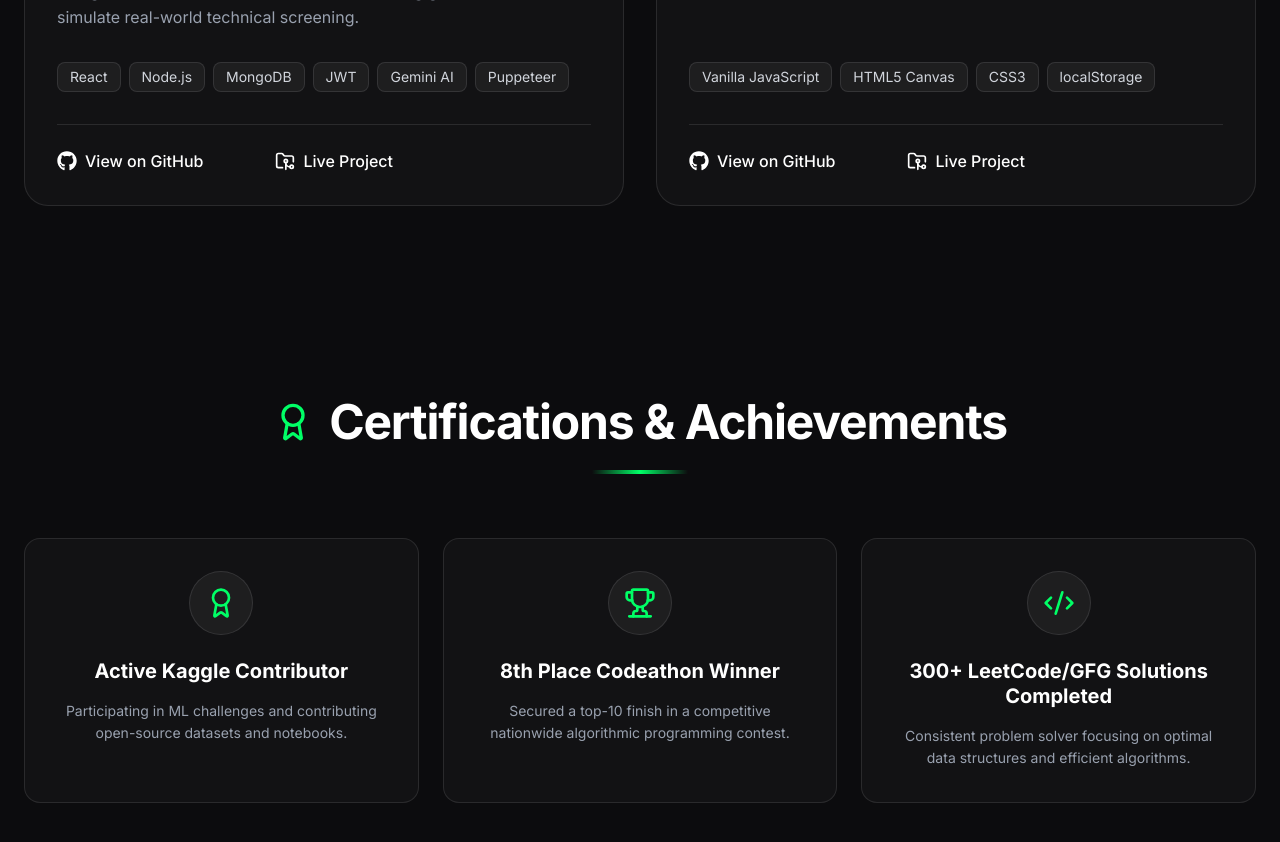
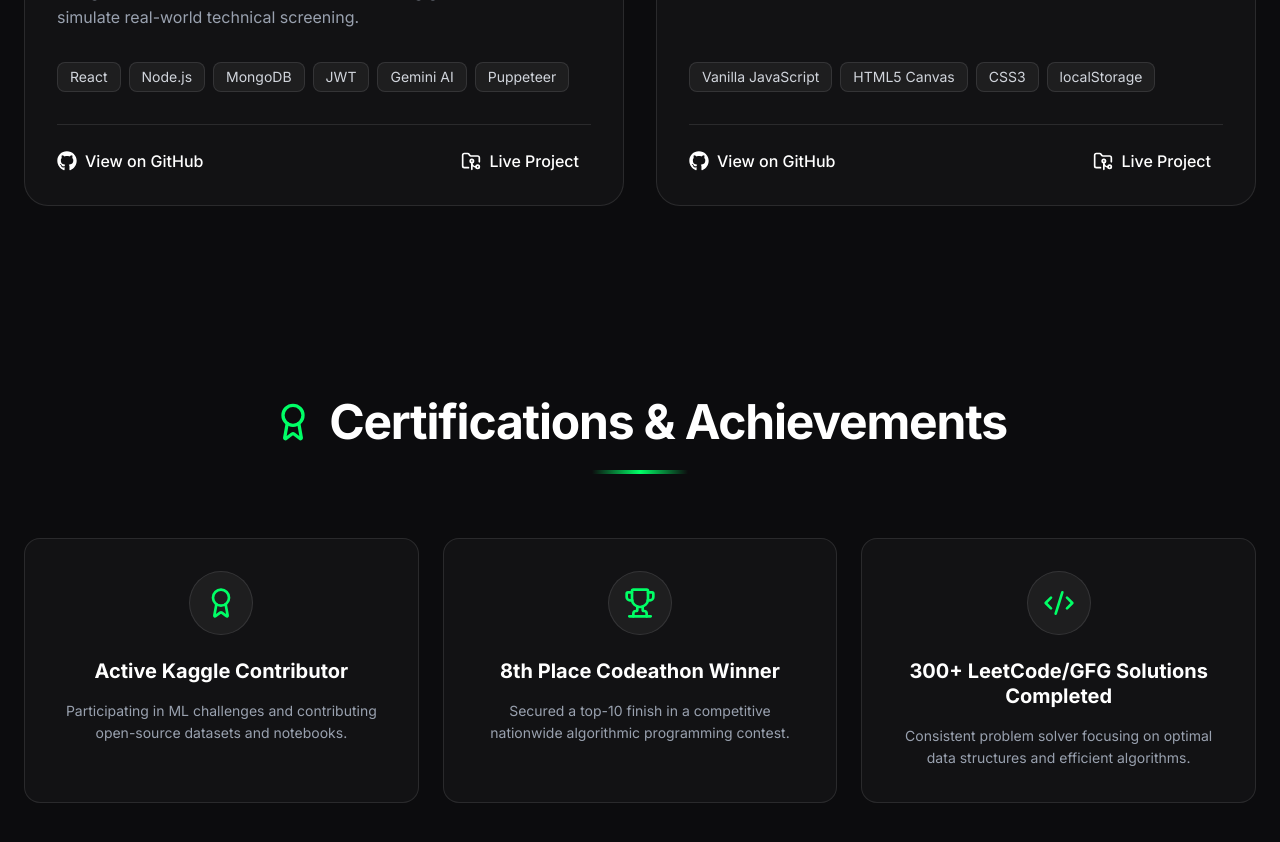
Before and after one commit to ambuj25-crypto/portfolio, a Next.js app: page / in a window 1280 px wide. Shown: the part 4300-5142 px from the top of the page. Built offline with nearby package versions, Linux system fonts and the light colour scheme.

Commit message:
Updated portfolio UI

```diff
--- a/src/components/Projects.tsx
+++ b/src/components/Projects.tsx
@@ -83,7 +83,7 @@ export default function Projects() {
             </div>
 
             {/* Action Link */}
-            <div className="inline-flex items-center gap-15 mt-auto pt-6 border-t dark:border-white/10 border-slate-300/50">
+            <div className="inline-flex items-centre justify-between mt-auto pt-6 border-t dark:border-white/10 border-slate-300/50">
               <Link
                 href={project.githubLink}
                 className="inline-flex items-center gap-2 dark:text-white text-slate-900 hover:text-[#00ff66] dark:hover:text-[#00ff66] transition-colors font-medium"
```
